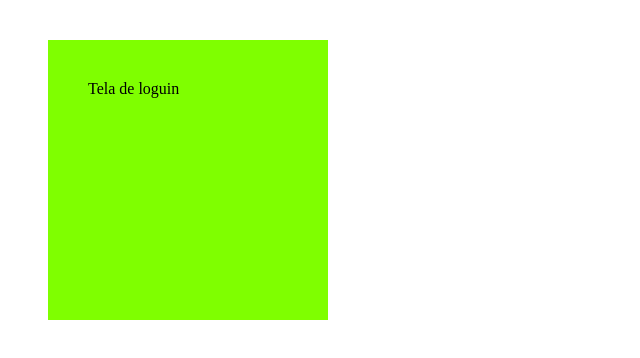
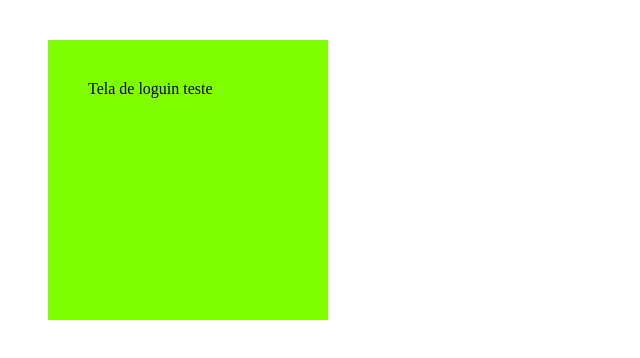
Before and after one commit to AlexG2004/Projetos_TCC, a plain HTML site: page Tela_de_Loguin/index.html in a window 1280 px wide. Shown: the full height of the page, 0-640 px from the left. Drawn offline with Linux system fonts and the light colour scheme.

Commit message:
Update index.html

```diff
--- a/Tela_de_Loguin/index.html
+++ b/Tela_de_Loguin/index.html
@@ -8,6 +8,6 @@
     <link rel="stylesheet" href="style.css">
 </head>
 <body>
-    <main>Tela de loguin</main>
+    <main>Tela de loguin teste</main>
 </body>
 </html>
```
